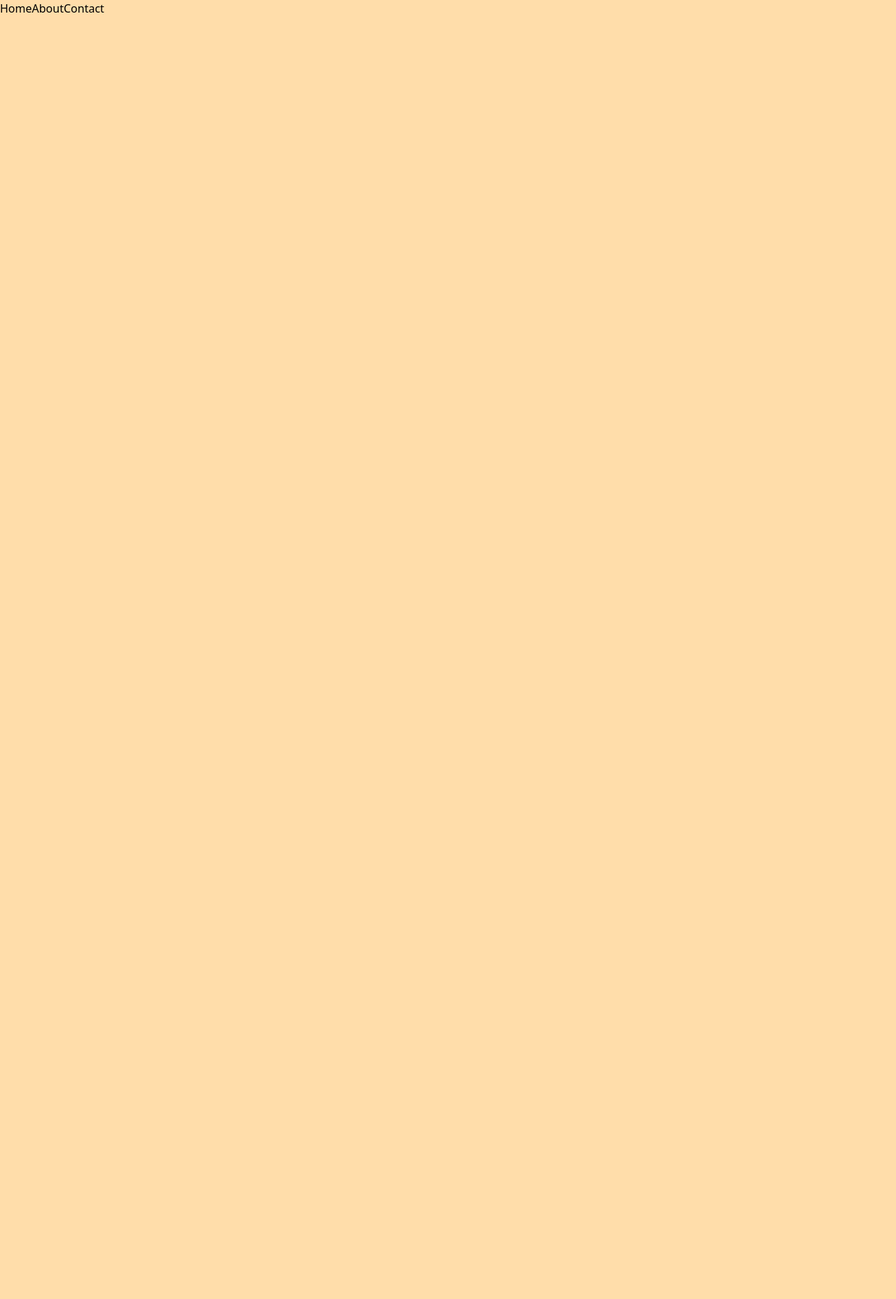
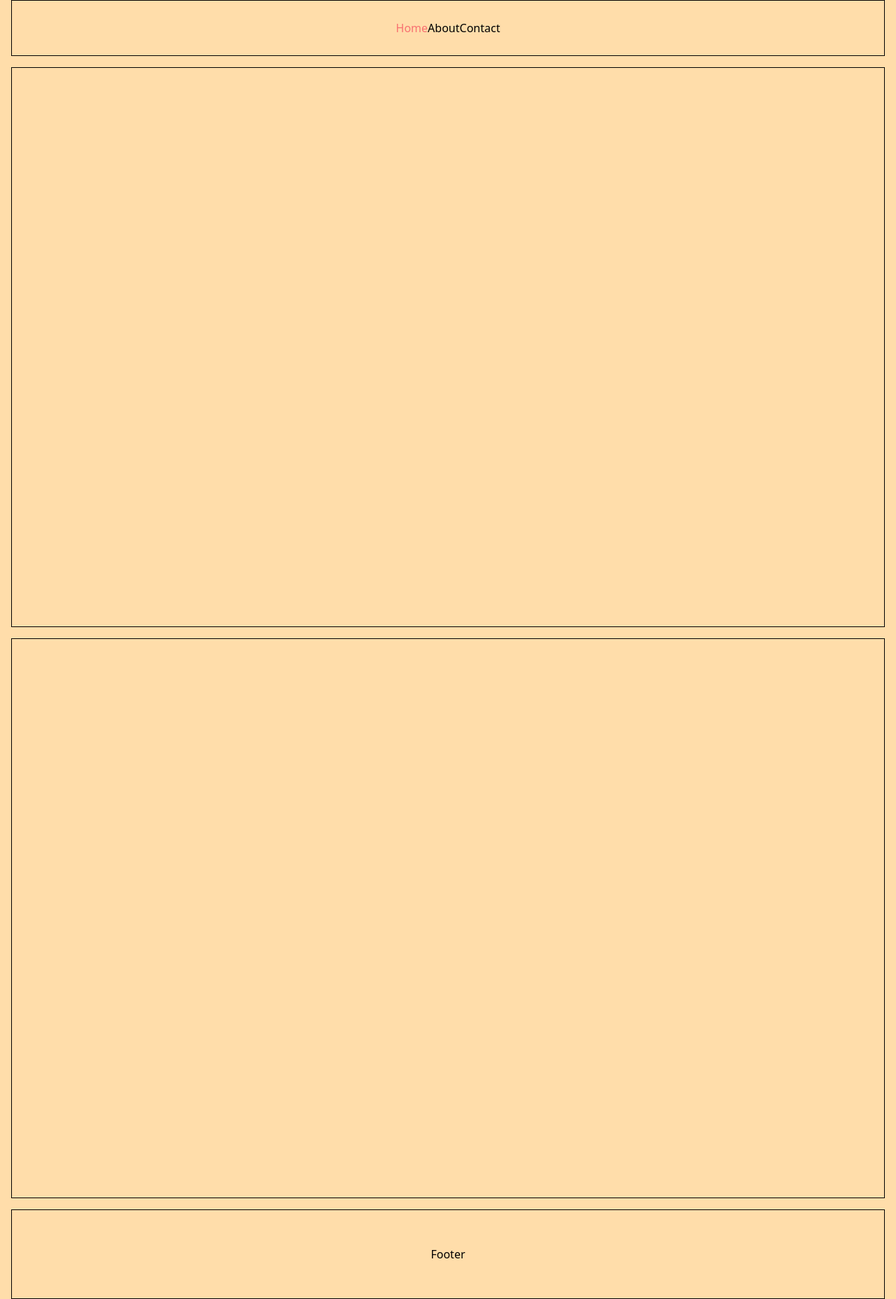
Before and after one commit to mrlzzz/portfolio-car-rental, a React (Vite) app: page / in a window 1280 px wide. Shown: the whole page at 70% size. Before the commit the page ends 800 px from the top, so only its background shows below. Built offline with nearby package versions, Linux system fonts and the light colour scheme.

Commit message:
initial layout

```diff
--- a/src/App.tsx
+++ b/src/App.tsx
@@ -3,7 +3,7 @@ import ErrorPage from "./pages/ErrorPage.tsx";
 import Home from "./pages/Home.tsx";
 import About from "./pages/About.tsx";
 import Contact from "./pages/Contact.tsx";
-import RootLayout from "./pages/RootLayout.tsx";
+import RootLayout from "./layout/RootLayout.tsx";
 
 // Deliberate seperation of concerns - React router used only for its routing capabilities,
 // ommiting `loader`, and `action` - I am not using Data API yet.
@@ -16,26 +16,23 @@ const router = createBrowserRouter([
     children: [
       // Index route
       {
-        element: <Home></Home>,
+        index: true,
+        element: <Home />,
       },
       {
         path: "about",
-        element: <About></About>,
+        element: <About />,
       },
       {
         path: "contact",
-        element: <Contact></Contact>,
+        element: <Contact />,
       },
     ],
   },
 ]);
 
 function App() {
-  return (
-    <>
-      <RouterProvider router={router} />
-    </>
-  );
+  return <RouterProvider router={router} />;
 }
 
 export default App;
--- /dev/null
+++ b/src/components/Footer.tsx
@@ -0,0 +1,9 @@
+const Footer = () => {
+  return (
+    <footer className="mx-4 flex h-32 items-center justify-center border border-black">
+      Footer
+    </footer>
+  );
+};
+
+export default Footer;
--- a/src/components/Header.tsx
+++ b/src/components/Header.tsx
@@ -1,11 +1,29 @@
 import { NavLink } from "react-router-dom";
+
+type NavLinkRenderProps = {
+  isActive: boolean;
+  isPending: boolean;
+  isTransitioning: boolean;
+};
+
+const activeLinkCallback = ({ isActive }: NavLinkRenderProps) => {
+  return isActive ? "text-red-400" : "";
+};
 
 const Header = () => {
   return (
     <>
-      <NavLink to="/">Home</NavLink>
-      <NavLink to="about">About</NavLink>
-      <NavLink to="contact">Contact</NavLink>
+      <nav className="mx-4 flex h-20 items-center justify-center border border-black">
+        <NavLink to="/" className={activeLinkCallback}>
+          Home
+        </NavLink>
+        <NavLink to="/about" className={activeLinkCallback}>
+          About
+        </NavLink>
+        <NavLink to="/contact" className={activeLinkCallback}>
+          Contact
+        </NavLink>
+      </nav>
     </>
   );
 };
--- a/src/pages/RootLayout.tsx
+++ b/src/layout/RootLayout.tsx
@@ -1,13 +1,13 @@
 import { Outlet } from "react-router-dom";
 import Header from "../components/Header";
+import Footer from "../components/Footer";
 
 const RootLayout = () => {
   return (
     <>
       <Header />
-      <main>
-        <Outlet />
-      </main>
+      <Outlet />
+      <Footer />
     </>
   );
 };
--- a/src/pages/About.tsx
+++ b/src/pages/About.tsx
@@ -1,5 +1,10 @@
 const About = () => {
-  return <div>About</div>;
+  return (
+    <main>
+      <section className="m-4 h-screen border border-black"></section>
+      <section className="m-4 h-screen border border-black"></section>
+    </main>
+  );
 };
 
 export default About;
--- a/src/pages/Contact.tsx
+++ b/src/pages/Contact.tsx
@@ -1,5 +1,10 @@
 const Contact = () => {
-  return <div>Contact</div>;
+  return (
+    <main>
+      <section className="m-4 h-screen border border-black"></section>
+      <section className="m-4 h-screen border border-black"></section>
+    </main>
+  );
 };
 
 export default Contact;
--- a/src/pages/Home.tsx
+++ b/src/pages/Home.tsx
@@ -1,13 +1,9 @@
-import { Outlet } from "react-router-dom";
-import Header from "../components/Header";
-
 const Home = () => {
   return (
-    <>
-      <Header></Header>
-      <div>Home</div>
-      <Outlet></Outlet>
-    </>
+    <main>
+      <section className="m-4 h-screen border border-black"></section>
+      <section className="m-4 h-screen border border-black"></section>
+    </main>
   );
 };
 
```
